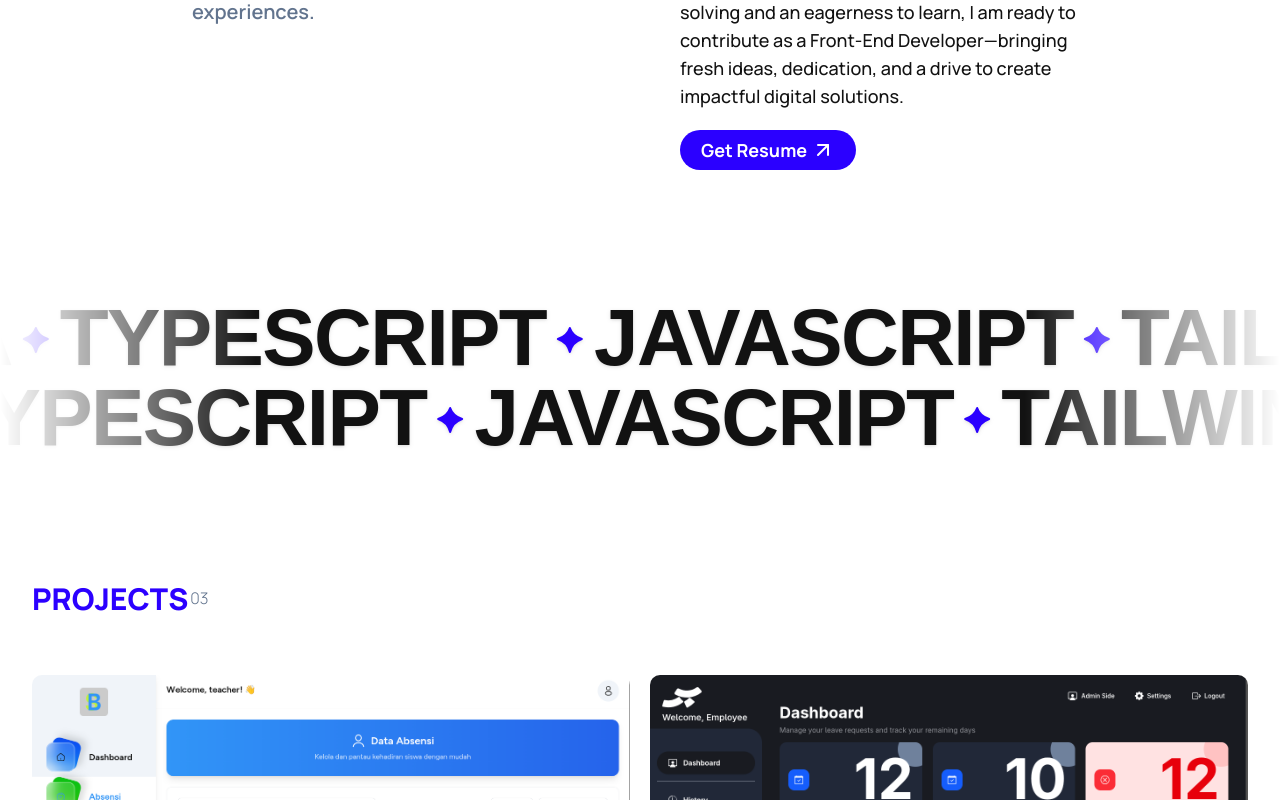
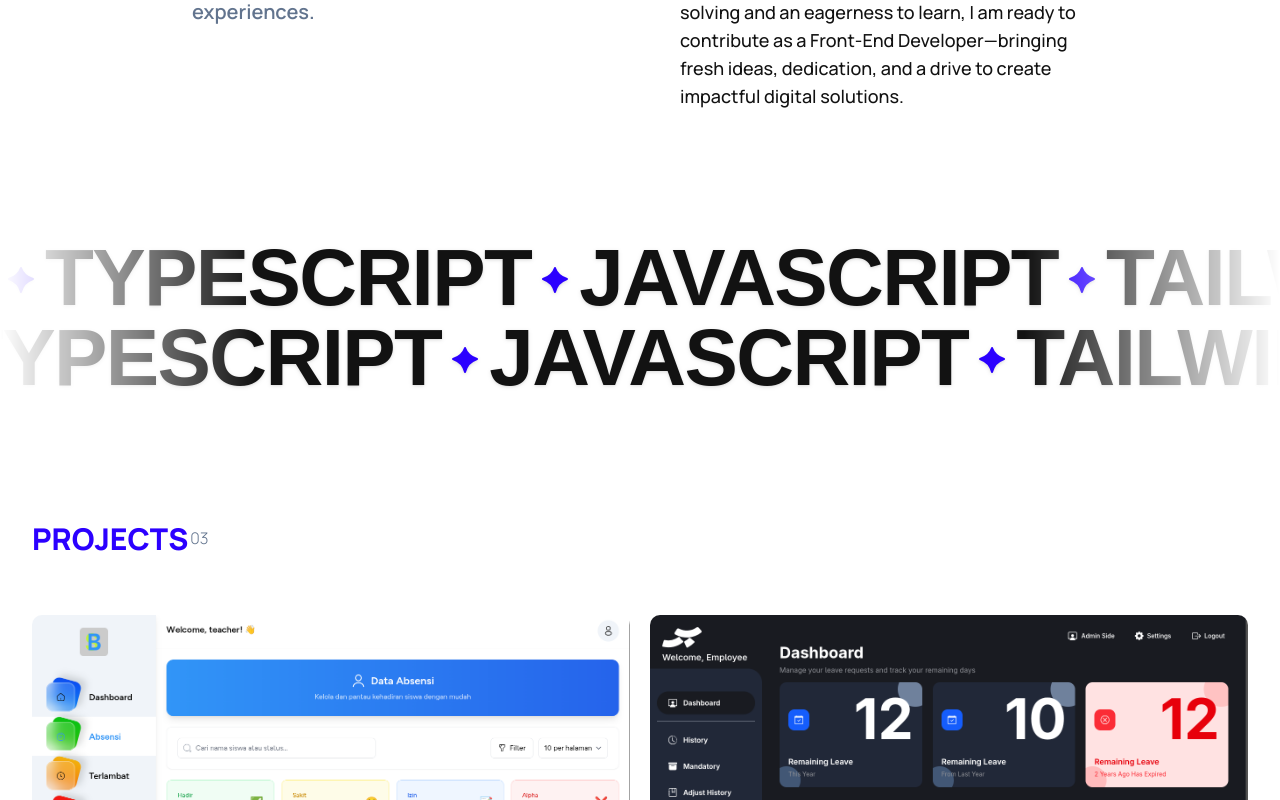
Before and after one commit to Rifandiysf/Portfolio, a Next.js app: page / in a window 1280 px wide. Shown: the part 1100-1900 px from the top of the page. Built offline with nearby package versions, Linux system fonts and the light colour scheme; a web font is replaced by a local one.

Commit message:
comment button

```diff
--- a/components/section/AboutSection.tsx
+++ b/components/section/AboutSection.tsx
@@ -1,6 +1,6 @@
 'use client'
 import ScrollVelocity from "../ScrollVelocity";
-import AnimatedArrowButton from "../ui/AnimatedArrowButton"
+// import AnimatedArrowButton from "../ui/AnimatedArrowButton"
 import FlipLink from "../ui/FlipLink"
 
 const techStack = [
@@ -34,7 +34,7 @@ const AboutSection = () => {
                         <p className="font-medium text-lg">
                             I am currently pursuing education in Software Development, where I have gained hands-on experience in modern web development practices. With a strong foundation in problem-solving and an eagerness to learn, I am ready to contribute as a Front-End Developer—bringing fresh ideas, dedication, and a drive to create impactful digital solutions.
                         </p>
-                        <AnimatedArrowButton title="Get Resume" />
+                        {/* <AnimatedArrowButton title="Get Resume" /> */}
                     </div>
                 </div>
             </section>
```
